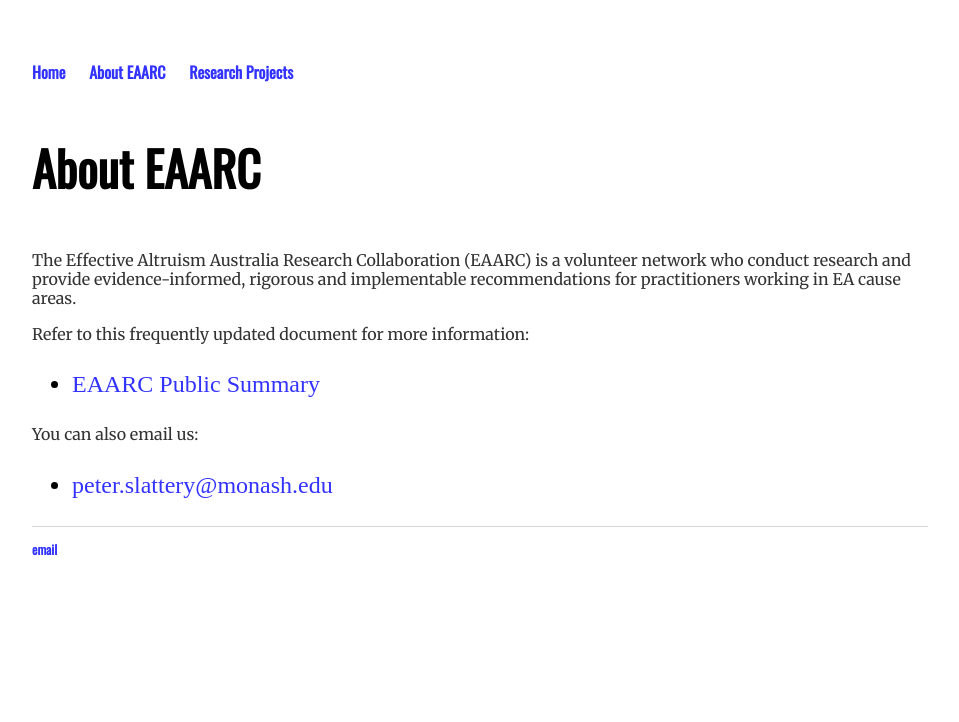
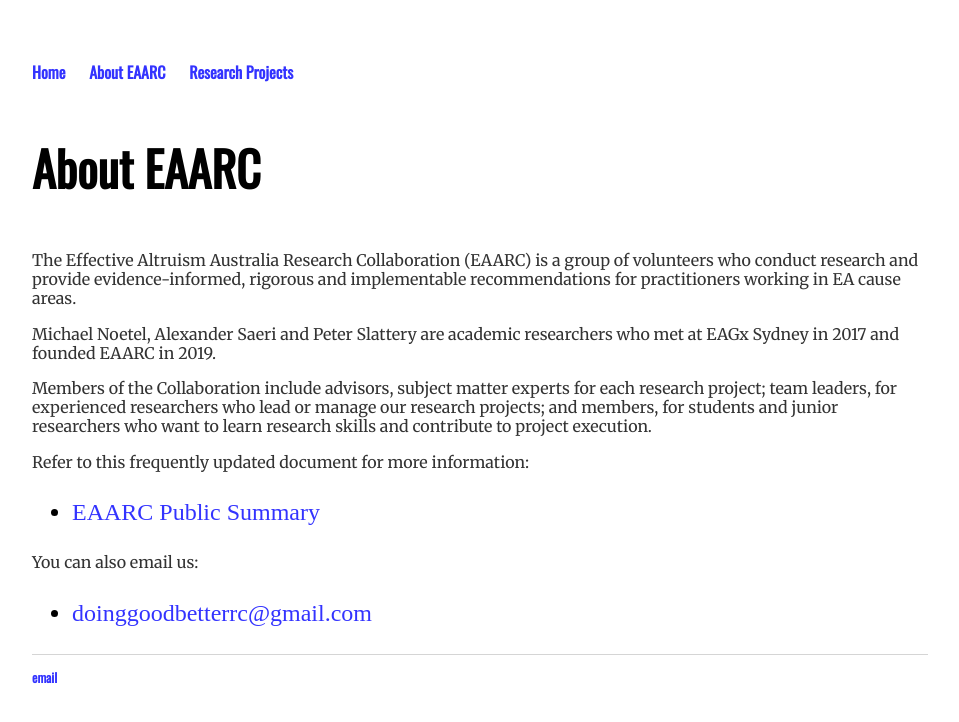
Before and after one commit to aksaeri/scrub, a Jekyll site: the page built from pages/about.md, in a window 1280 px wide. Shown: the top 722 px of the page, without its empty margins (160-1119 px from the left). Built offline with Jekyll 4.4.1, drawn with Linux system fonts in a browser that asks for light colours.

Commit message:
Update about.md

```diff
--- a/pages/about.md
+++ b/pages/about.md
@@ -6,7 +6,11 @@
 
 # About EAARC
 
-The Effective Altruism Australia Research Collaboration (EAARC) is a volunteer network who conduct research and provide evidence-informed, rigorous and implementable recommendations for practitioners working in EA cause areas.
+The Effective Altruism Australia Research Collaboration (EAARC) is a group of volunteers who conduct research and provide evidence-informed, rigorous and implementable recommendations for practitioners working in EA cause areas.
+
+Michael Noetel, Alexander Saeri and Peter Slattery are academic researchers who met at EAGx Sydney in 2017 and founded EAARC in 2019.
+
+Members of the Collaboration include advisors, subject matter experts for each research project; team leaders, for experienced researchers who lead or manage our research projects; and members, for students and junior researchers who want to learn research skills and contribute to project execution.
 
 Refer to this frequently updated document for more information:
 
@@ -14,4 +18,4 @@
 
  You can also email us:
 
- - [peter.slattery@monash.edu](mailto:peter.slattery@monash.edu)
+ - [doinggoodbetterrc@gmail.com](mailto:doinggoodbetterrc@gmail.com)
```
